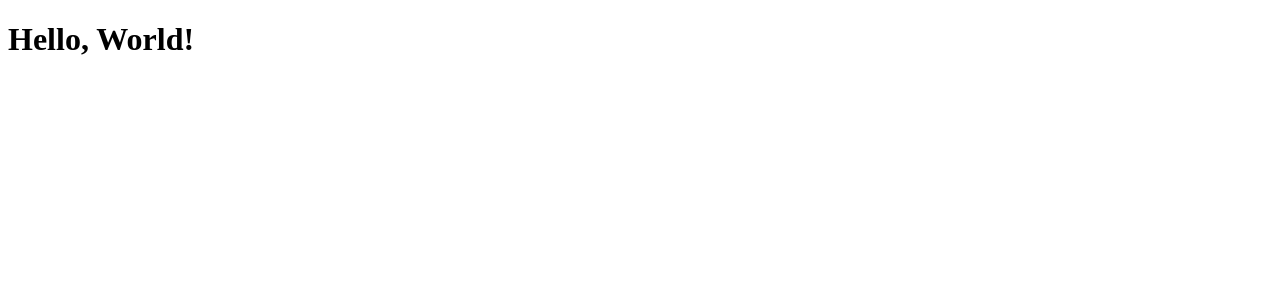
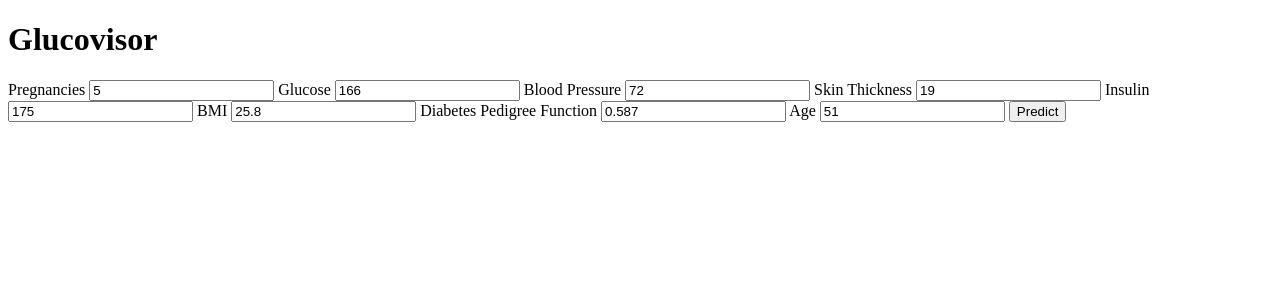
Before and after one commit to Hardvan/Glucovisor, a Flask app: page / in a window 1280 px wide. Shown: the top 300 px of the page. Run offline with Flask 3, Linux system fonts and the light colour scheme.

Commit message:
Add predict route and input form for diabetes data

```diff
--- a/app.py
+++ b/app.py
@@ -1,10 +1,30 @@
 from flask import Flask, render_template, request, jsonify
 
 app = Flask(__name__)
+
 
 @app.route('/')
 def index():
     return render_template("index.html")
 
+
+@app.route('/predict', methods=['POST'])
+def predict():
+
+    # Get the data from the POST request
+    data = {"pregnancies": request.form['pregnancies'],
+            "glucose": request.form['glucose'],
+            "blood-pressure": request.form['blood-pressure'],
+            "skin-thickness": request.form['skin-thickness'],
+            "insulin": request.form['insulin'],
+            "bmi": request.form['bmi'],
+            "diabetes-pedigree-function": request.form['diabetes-pedigree-function'],
+            "age": request.form['age']}
+
+    print(f"\033[94mData\033[0m: {data}")  # For debugging
+
+    return render_template("index.html")
+
+
 if __name__ == "__main__":
     app.run(debug=True)
--- a/templates/index.html
+++ b/templates/index.html
@@ -13,7 +13,73 @@
   </head>
 
   <body>
-    <h1 class="title">Hello, World!</h1>
+    <h1 class="title">Glucovisor</h1>
+
+    <!-- Input form to accept diabetes data -->
+    <div class="input-form">
+      <form action="{{ url_for('predict') }}" method="POST">
+        <!-- Pregnancies -->
+        <label for="pregnancies">Pregnancies</label>
+        <input
+          type="number"
+          name="pregnancies"
+          id="pregnancies"
+          value="5"
+          required
+        />
+
+        <!-- Glucose -->
+        <label for="glucose">Glucose</label>
+        <input type="number" name="glucose" id="glucose" value="166" required />
+
+        <!-- Blood Pressure -->
+        <label for="blood-pressure">Blood Pressure</label>
+        <input
+          type="number"
+          name="blood-pressure"
+          id="blood-pressure"
+          value="72"
+          required
+        />
+
+        <!-- Skin Thickness -->
+        <label for="skin-thickness">Skin Thickness</label>
+        <input
+          type="number"
+          name="skin-thickness"
+          id="skin-thickness"
+          value="19"
+          required
+        />
+
+        <!-- Insulin -->
+        <label for="insulin">Insulin</label>
+        <input type="number" name="insulin" id="insulin" value="175" required />
+
+        <!-- BMI -->
+        <label for="bmi">BMI</label>
+        <input type="number" name="bmi" id="bmi" value="25.8" required />
+
+        <!-- Diabetes Pedigree Function -->
+        <label for="diabetes-pedigree-function"
+          >Diabetes Pedigree Function</label
+        >
+        <input
+          type="number"
+          name="diabetes-pedigree-function"
+          id="diabetes-pedigree-function"
+          value="0.587"
+          required
+        />
+
+        <!-- Age -->
+        <label for="age">Age</label>
+        <input type="number" name="age" id="age" value="51" required />
+
+        <!-- Submit Button -->
+        <input type="submit" value="Predict" />
+      </form>
+    </div>
 
     <!-- Custom JS -->
     <script src="{{ url_for('static', filename='js/index.js') }}"></script>
```
